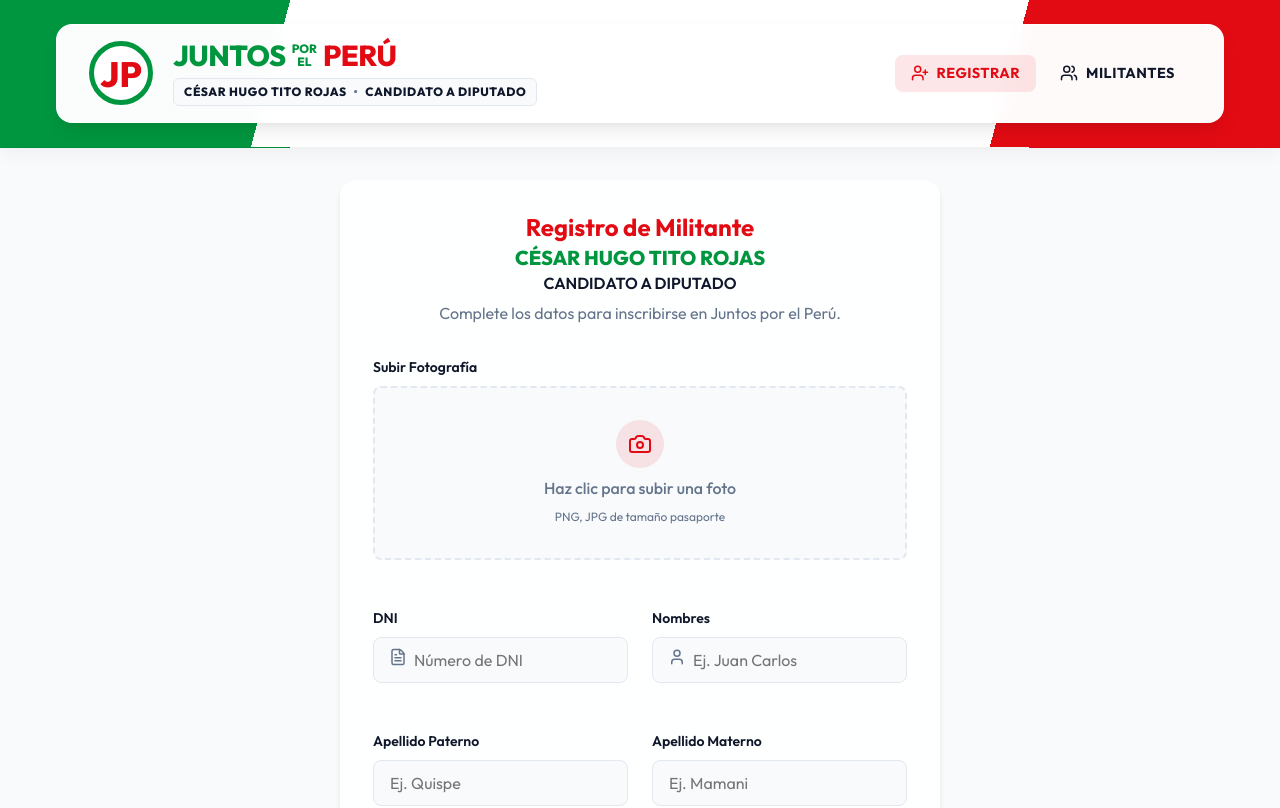
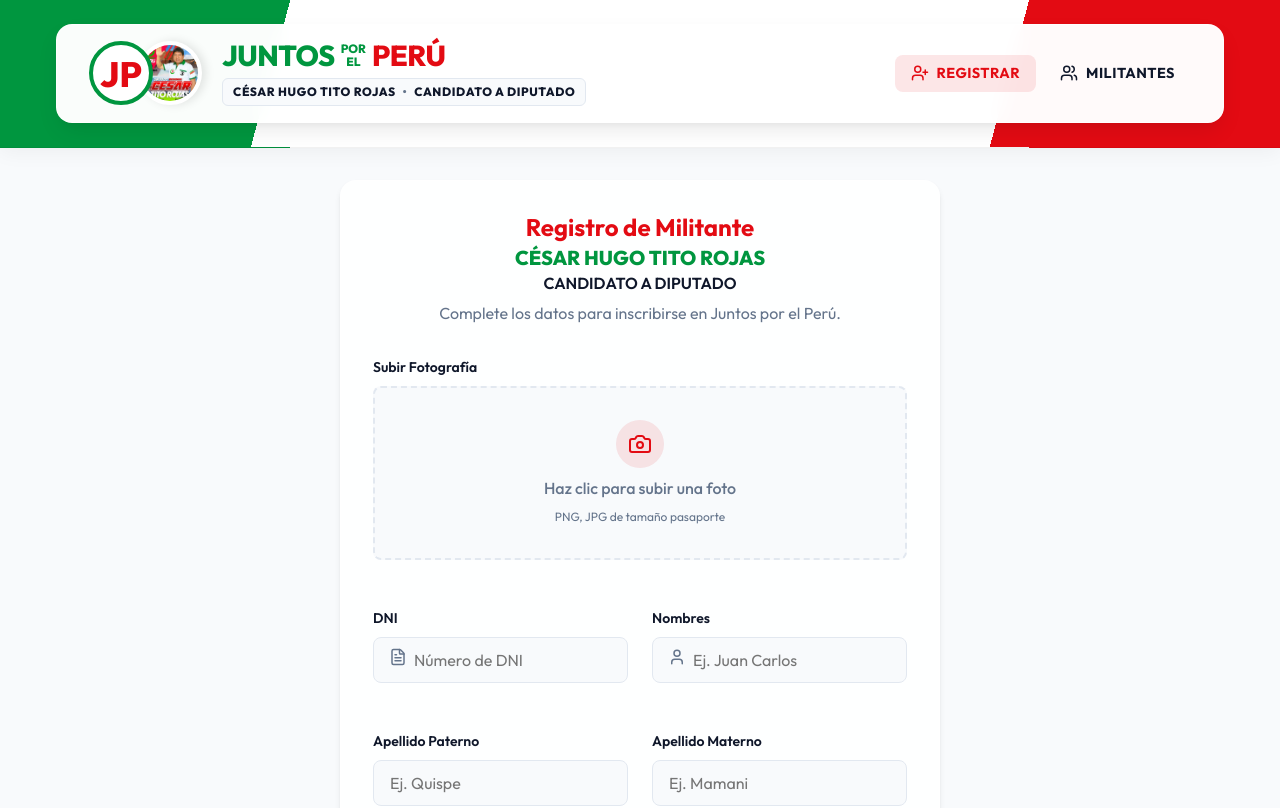
Before and after one commit to alvarocahuana/registro-militantes-jpp, a React (Vite) app: page / in a window 1280 px wide. Shown: the top 808 px of the page. Built offline with nearby package versions, Linux system fonts and the light colour scheme.

Commit message:
Add candidate photo avatar wrapped to logo

```diff
--- a/src/App.tsx
+++ b/src/App.tsx
@@ -54,16 +54,32 @@
               border: '1px solid rgba(255,255,255,0.8)'
             }}>
               <Link to="/" className="brand" style={{ gap: '1.25rem' }}>
+                <div style={{ display: 'flex', alignItems: 'center', gap: '-10px' }}>
                   <div style={{
                     width: '64px', height: '64px',
                     borderRadius: '50%',
-                  border: '5px solid var(--jpp-green)',
+                    border: '4px solid var(--jpp-green)',
                     display: 'flex', alignItems: 'center', justifyContent: 'center',
                     color: 'var(--jpp-red)', fontSize: '2.2rem', fontWeight: 900,
-                  lineHeight: 1, paddingTop: '2px', backgroundColor: 'white'
+                    lineHeight: 1, paddingTop: '2px', backgroundColor: 'white',
+                    position: 'relative', zIndex: 2
                   }}>
                     JP
                   </div>
+                  <div style={{
+                    width: '64px', height: '64px',
+                    borderRadius: '50%',
+                    border: '4px solid white',
+                    overflow: 'hidden',
+                    backgroundColor: 'white',
+                    marginLeft: '-15px',
+                    position: 'relative', zIndex: 1,
+                    boxShadow: '4px 0 10px rgba(0,0,0,0.1)'
+                  }}>
+                    <img src="/candidato.jpg" alt="César Hugo Tito Rojas" style={{ width: '100%', height: '100%', objectFit: 'cover', objectPosition: 'top' }} />
+                  </div>
+                </div>
+
                 <div style={{ display: 'flex', flexDirection: 'column', justifyContent: 'center' }}>
                   <div style={{ lineHeight: 1, display: 'flex', alignItems: 'center', gap: '6px', flexWrap: 'wrap' }}>
                     <span style={{ fontSize: '1.8rem', color: 'var(--jpp-green)', fontWeight: 900, letterSpacing: '-0.5px' }}>JUNTOS</span>
```
Also changed, not shown: public/candidato.jpg (added). Lines whose indentation alone changed are shown as unchanged.
